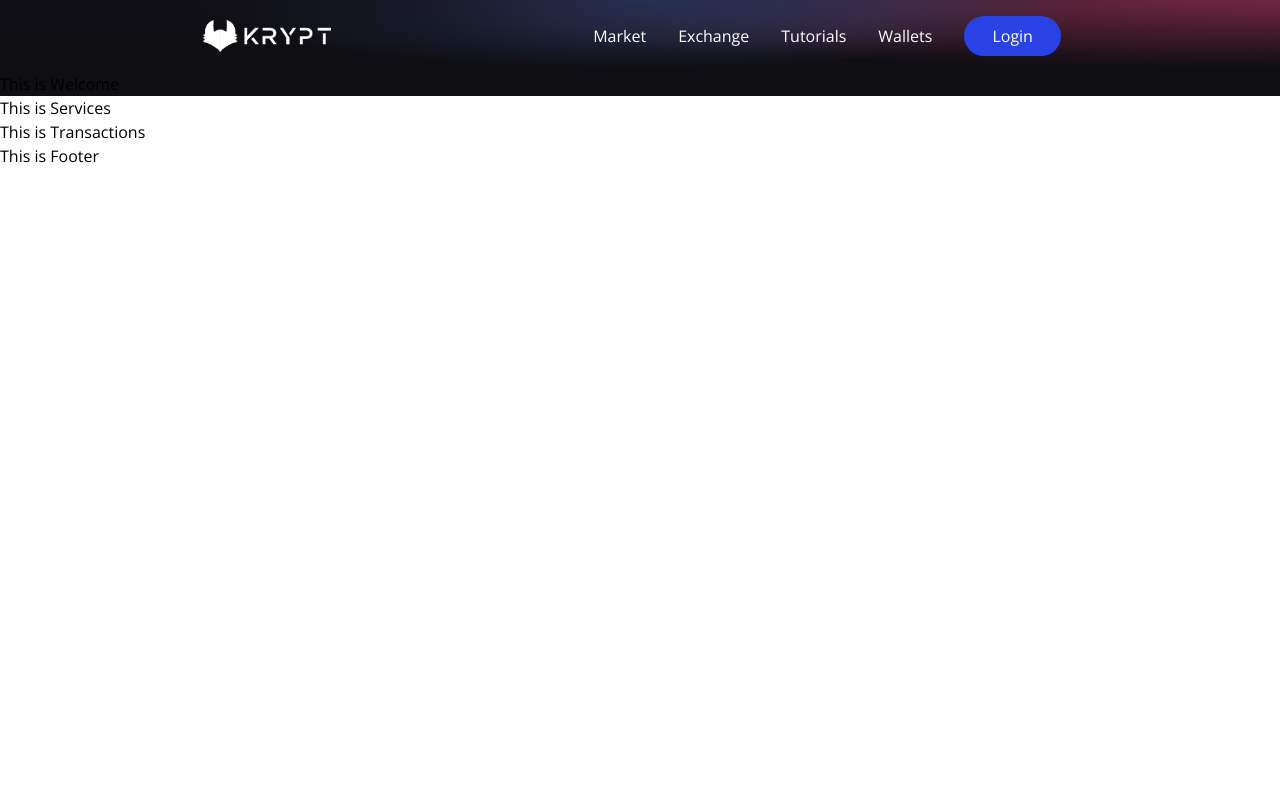
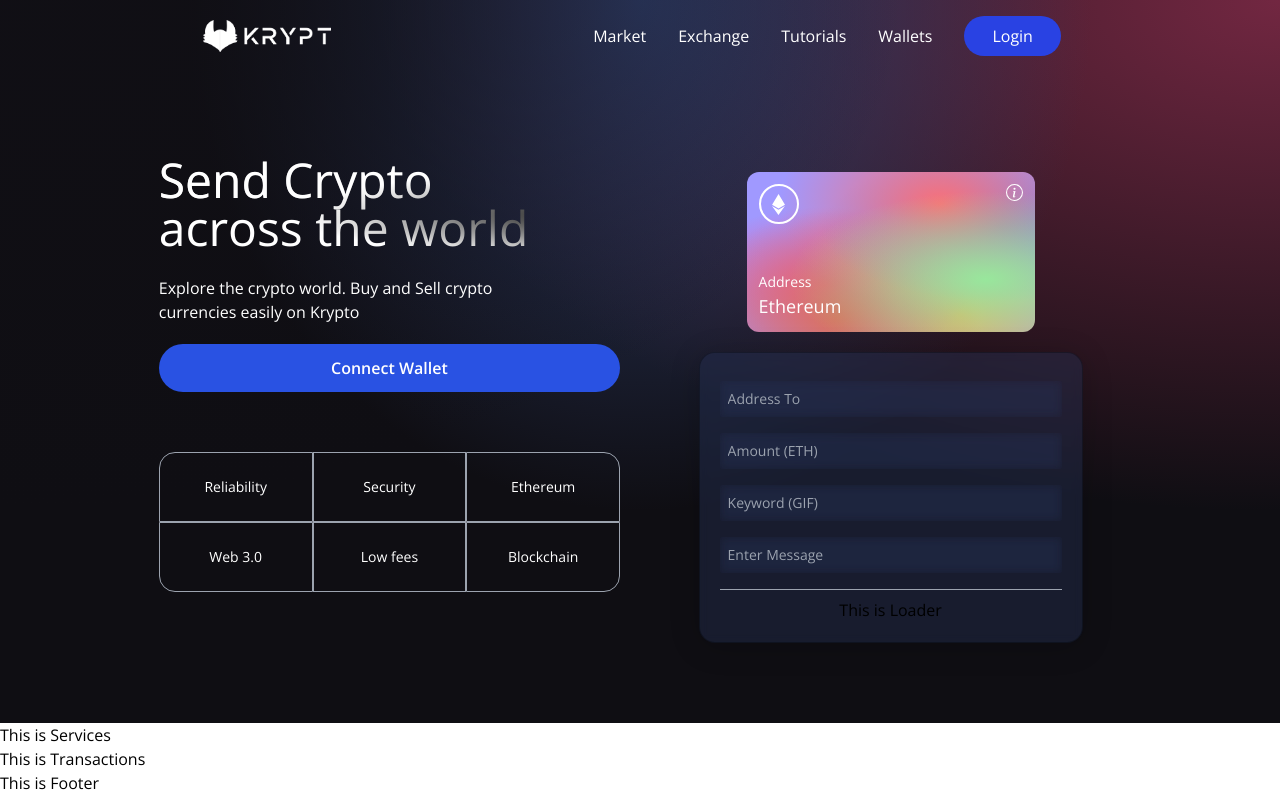
Before and after one commit to UsmanAsif193/crypto-sample, a React (Create React App) app in the folder client/: page / in a window 1280 px wide. Built offline with nearby package versions, Linux system fonts and the light colour scheme.

Commit message:
Static Welcome component done

```diff
--- a/client/src/components/welcome/index.jsx
+++ b/client/src/components/welcome/index.jsx
@@ -1,7 +1,113 @@
 import React from "react";
 
+import { AiFillPlayCircle } from "react-icons/ai";
+import { SiEthereum } from "react-icons/si";
+import { BsInfoCircle } from "react-icons/bs";
+
+import { Loader } from "..";
+
+const commonStyles =
+  "min-h-[70px] sm:px-0 px-2 sm:min-w-[120px] flex justify-center items-center border-[0.5px] border-gray-400 text-sm font-light text-white";
+
+const Input = ({ placeholder, handleChange, name, type, value }) => (
+  <input
+    type={type}
+    placeholder={placeholder}
+    name={name}
+    value={value}
+    step={0.0001}
+    onChange={(e) => handleChange(e, name)}
+    className="my-2 w-full rounded-sm p-2 outline-none bg-transparent text-white border-none text-sm white-glassmorphism"
+  />
+);
+
 const Welcome = () => {
-  return <div>This is Welcome</div>;
+  const connectWallet = () => {};
+  const handleSubmit = () => {};
+  return (
+    <div className="flex w-full items-center justify-center">
+      <div className="flex md:flex-row flex-col items-start justify-between md:p-20 py-12 px-4">
+        <div className="flex flex-1 flex-col justify-start md:mr-10">
+          <h1 className="text-3xl sm:text-5xl text-white text-gradient py-1">
+            Send Crypto <br /> across the world
+          </h1>
+          <p className="text-left mt-5 text-white font-light md:w-9/12 w-11/12 text-base ">
+            Explore the crypto world. Buy and Sell crypto currencies easily on
+            Krypto
+          </p>
+          <button
+            type="button"
+            onClick={connectWallet}
+            className="flex flex-row justify-center items-center my-5 bg-[#2952e3] p-3 rounded-full cursor-pointer hover:bg-[#2546bd]"
+          >
+            <p className="text-white text-base font-semibold">Connect Wallet</p>
+          </button>
+          <div className="grid sm:grid-cols-3 grid-cols-4 w-full mt-10">
+            <div className={`rounded-tl-2xl ${commonStyles}`}>Reliability</div>
+            <div className={commonStyles}>Security</div>
+            <div className={`rounded-tr-2xl ${commonStyles}`}>Ethereum</div>
+            <div className={`rounded-bl-2xl ${commonStyles}`}>Web 3.0</div>
+            <div className={commonStyles}>Low fees</div>
+            <div className={`rounded-br-2xl ${commonStyles}`}>Blockchain</div>
+          </div>
+        </div>
+        <div className="flex flex-col flex-1 items-center justify-start w-full md:mt-0 mt-10">
+          <div className="p-3 justify-end items-start flex-col rounded-xl h-40 sm:w-72 w-full my-5 eth-card white-glassmorpism">
+            <div className="flex justify-between flex-col w-full h-full">
+              <div className="flex justify-between items-start">
+                <div className="w-10 h-10 rounded-full border-2 border-white flex justify-center items-center">
+                  <SiEthereum fontSize={21} color="#fff" />
+                </div>
+                <BsInfoCircle fontSize={17} color="#fff" />
+              </div>
+              <div>
+                <p className="text-white font-light text-sm ">Address</p>
+                <p className="text-white font-semi-bold text-lg ">Ethereum</p>
+              </div>
+            </div>
+          </div>
+          <div className="p-5 sm:w-96 w-full flex flex-col justify-start items-center blue-glassmorphism">
+            <Input
+              placeholder="Address To"
+              name="addressTo"
+              type="text"
+              handleChange={() => {}}
+            />
+            <Input
+              placeholder="Amount (ETH)"
+              name="amount"
+              type="number"
+              handleChange={() => {}}
+            />
+            <Input
+              placeholder="Keyword (GIF)"
+              name="keywork"
+              type="text"
+              handleChange={() => {}}
+            />
+            <Input
+              placeholder="Enter Message"
+              name="message"
+              type="text"
+              handleChange={() => {}}
+            />
+            <div className="h-[1px] w-full bg-gray-400 my-2" />
+            {true ? (
+              <Loader />
+            ) : (
+              <button
+                type="button"
+                onClick={handleSubmit}
+                className="text-whtie w-full mt-2 border-[1px] p-2 border-[#3d4f7x] rounded full cursor-pointer"
+              >
+                Send Now
+              </button>
+            )}
+          </div>
+        </div>
+      </div>
+    </div>
+  );
 };
 
 export default Welcome;
```
